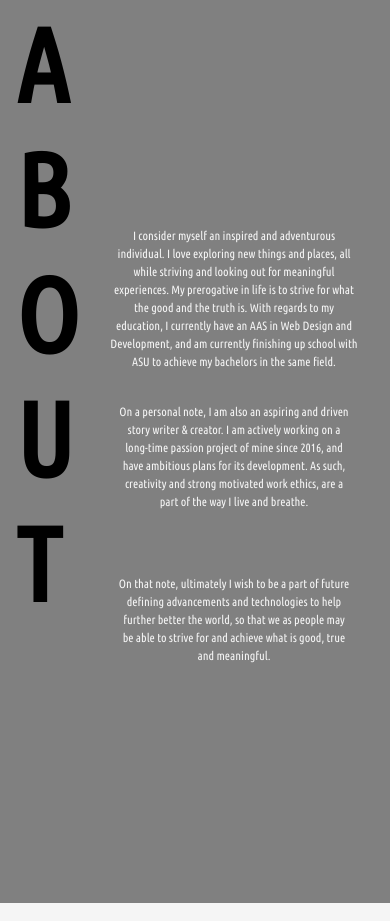
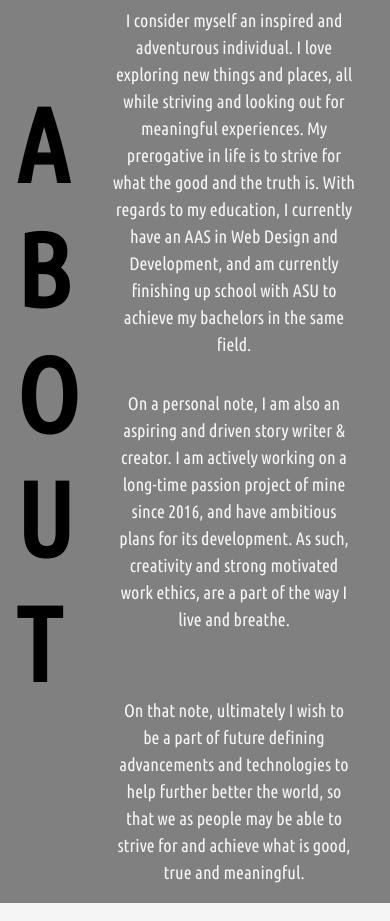
Before and after one commit to JLRB0/JLRB-Portfolio, a plain HTML site: page index.html in a window 390 px wide. Shown: the part 881-1802 px from the top of the page. Drawn offline with Linux system fonts and the light colour scheme.

Commit message:
V.5
Phone responsive updates

```diff
--- a/style.css
+++ b/style.css
@@ -415,24 +415,24 @@ nav a:hover {
 @media (max-width: 600px) {
 
   #about {
-    min-height: 600px;
+    min-height: 800px;
 }
 
 .about-content {
     margin: 15% 0% 0 20%;
-    font-size: 12px;
+    font-size: 18px;
 
 }
 
 .about-content2 {
     margin: 0 -10% 0 -10%;
-    font-size: 12px;
+    font-size: 18px;
 
 }
 
 .about-content3 {
     margin: 0 -10% 0 -10%;
-    font-size: 12px;
+    font-size: 18px;
 
 }
 
@@ -440,6 +440,7 @@ nav a:hover {
   font-size: 6.5rem;
   left: 1rem;
   color: var(--colortoggle-4);
+  top: 120px;
 
 }
 
@@ -458,6 +459,7 @@ nav a:hover {
     position: relative;
     height: 100vh;
     min-height: 650px;
+    max-height: 900px;
 
   }
 
@@ -494,7 +496,7 @@ nav a:hover {
     bottom: 0;
     left: 50%;
     margin-left: -1px;
-    min-height: 800px;
+    min-height: 900px;
   }
 
   .timeline-exp {
```
